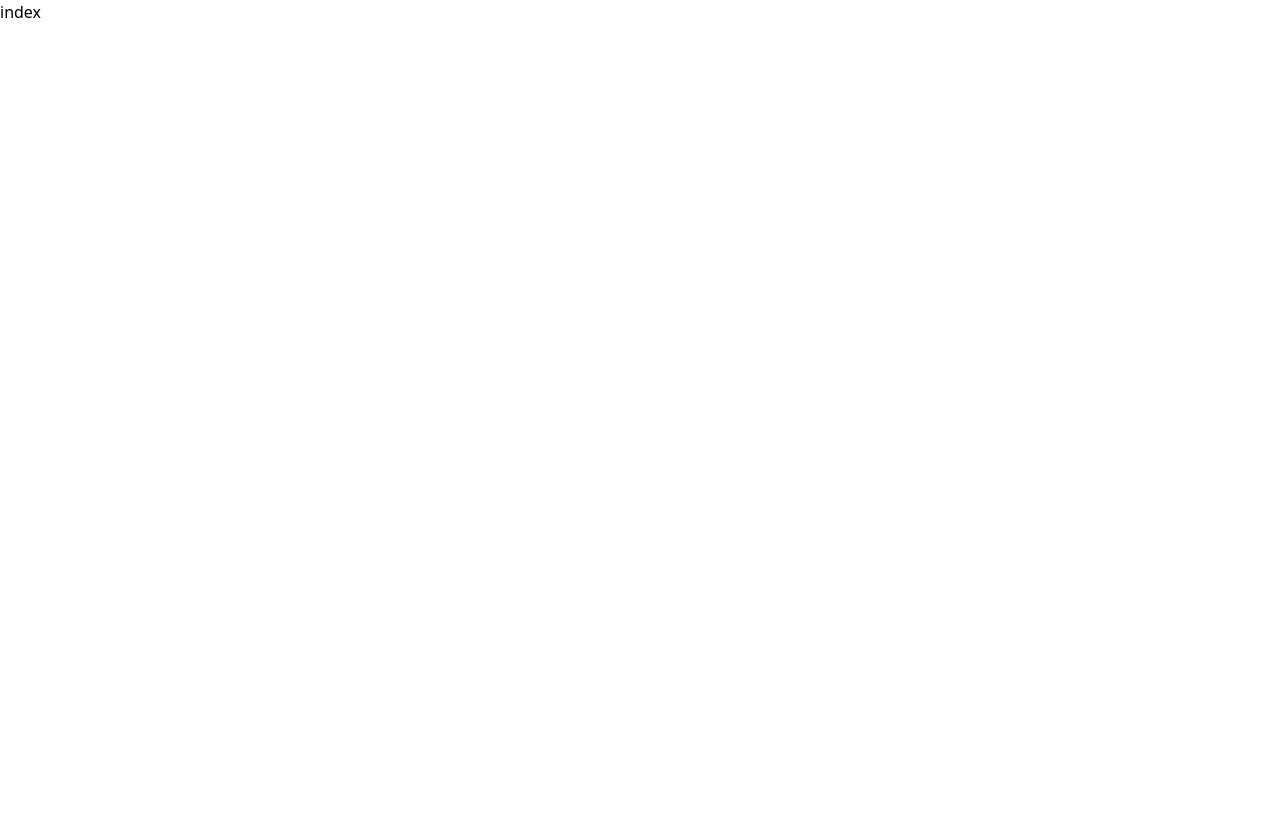
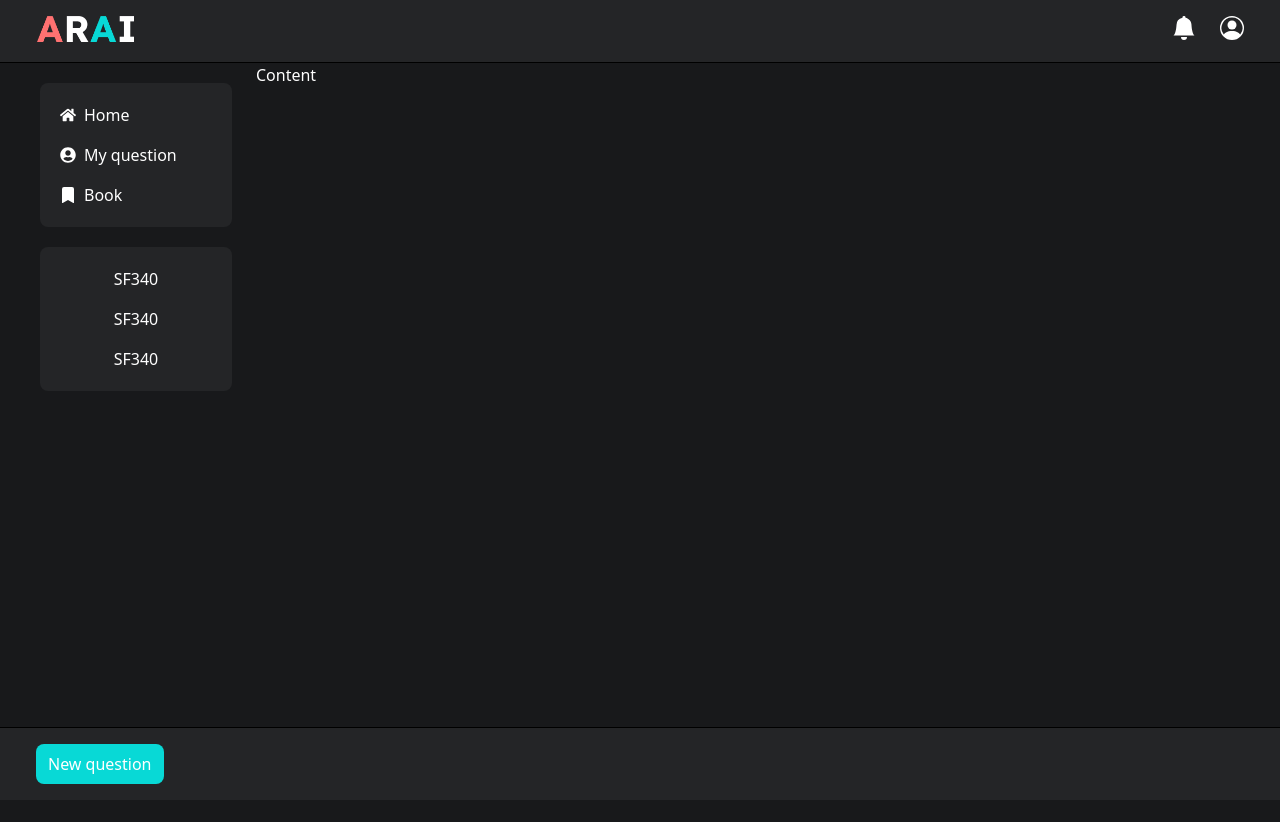
Before and after one commit to Ask-TU/Frontend_Arai_Tailwind, a Next.js app: page /Home in a window 1280 px wide. Shown: the top 822 px of the page. Before the commit the page ends 800 px from the top, so only its background shows below. Built offline with nearby package versions, Linux system fonts and the light colour scheme.

Commit message:
Update Layout

```diff
--- a/package.json
+++ b/package.json
@@ -14,7 +14,8 @@
     "eslint-config-next": "13.2.4",
     "next": "^13.2.4",
     "react": "18.2.0",
-    "react-dom": "18.2.0"
+    "react-dom": "18.2.0",
+    "react-icons": "^4.8.0"
   },
   "devDependencies": {
     "autoprefixer": "^10.4.14",
--- /dev/null
+++ b/src/components/layout/Layout.js
@@ -0,0 +1,28 @@
+import React from 'react'
+import Image from 'next/image'
+import logo from '../../../public/assets/ARAI.png'
+import { BsFillBellFill, BsPersonCircle } from 'react-icons/bs'
+
+const Header = () => {
+  return (
+    <div className='flex justify-between border-b border-black bg-242527 p-4 sticky top-0'>
+      <div className='mx-5'>
+      <Image src={logo} alt='' width={98} height={45}/>
+      </div>
+      <div className='mx-2'>
+        <button className='text-2xl text-white mx-3'><BsFillBellFill /></button>
+        <button className='text-2xl text-white mx-3'><BsPersonCircle /></button>
+      </div>
+    </div>
+  )
+}
+
+const Footer = () => {
+  return (
+    <div className='flex justify-between border-t border-black bg-242527 p-4 sticky bottom-0'>
+      <button className='rounded-lg bg-08D9D6 text-white  px-3 py-2 ml-5'>New question</button>
+    </div>
+  )
+}
+
+export { Header, Footer }
--- /dev/null
+++ b/src/components/layout/Navbar.js
@@ -0,0 +1,32 @@
+import React from 'react'
+import { FaHome, FaUserCircle } from 'react-icons/fa'
+import { BsFillBookmarkFill } from 'react-icons/bs'
+
+const Navbar = () => {
+  return (
+    <nav className='fixed left-10'>
+        <div className='flex flex-col bg-242527 text-white rounded-lg my-5 p-3 w-48'>
+            <button className='flex justify-start items-center p-2 rounded-lg hover:bg-08D9D6'>
+                <FaHome />
+                <p className='ml-2'>Home</p>
+            </button>
+            <button className='flex justify-start items-center p-2 rounded-lg hover:bg-08D9D6'>
+                <FaUserCircle />
+                <p className='ml-2'>My question</p>
+            </button>
+            <button className='flex justify-start items-center p-2 rounded-lg hover:bg-08D9D6'>
+                <BsFillBookmarkFill />
+                <p className='ml-2'>Book</p>
+            </button>
+        </div>
+
+        <div className='flex flex-col bg-242527 text-white rounded-lg my-5 p-3 w-48'>
+            <button className='p-2 rounded-lg hover:bg-08D9D6'>SF340</button>
+            <button className='p-2 rounded-lg hover:bg-08D9D6'>SF340</button>
+            <button className='p-2 rounded-lg hover:bg-08D9D6'>SF340</button>
+        </div>
+    </nav>
+  )
+}
+
+export default Navbar
--- a/src/components/layout/index.js
+++ /dev/null
@@ -1,9 +0,0 @@
-import React from 'react'
-
-const index = () => {
-  return (
-    <div>index</div>
-  )
-}
-
-export default index
--- a/src/pages/Home/index.js
+++ b/src/pages/Home/index.js
@@ -1,8 +1,21 @@
+import { Header, Footer } from '@/components/layout/Layout'
+import Navbar from '@/components/layout/Navbar'
 import React from 'react'
 
 const index = () => {
   return (
-    <div>index</div>
+    <>
+    <Header />
+    <div className='grid grid-cols-5 h-screen'>
+      <div>
+        <Navbar />
+      </div>
+      <div className='col-span-4'>
+        <p className='text-white'>Content</p>
+      </div>
+    </div>
+    <Footer />
+    </>
   )
 }
 
--- a/src/pages/login/index.js
+++ b/src/pages/login/index.js
@@ -1,56 +1,7 @@
 import React, { useState, useEffect } from 'react';
 import Link from 'next/link';
-import { setCookie } from 'cookies-next';
-import { useRouter } from 'next/router'
 
 const index = () => {
-    const router = useRouter();
-
-    //user handle
-    const [email, setEmail] = useState("");
-    const [pass, setPass] = useState("");
-
-    //Fetch data
-    const requestOptions = {
-        method: 'POST',
-        headers: { 'Content-Type': 'application/json' },
-        body: JSON.stringify({
-          "email": email,
-          "password" : pass,
-        })
-      };
-
-    const postLogin = async () => {
-        await fetch('http://localhost:8080/auth/login', requestOptions)
-          .then(response => {
-            response.json()
-                .then(data => {
-                  setCookie('token', data.token);
-                  setCookie('firstname', data.first_name);
-                  setCookie('lastname', data.last_name);
-                  setCookie('nickname', data.nick_name);
-                  setCookie('phone', data.phone);
-                  setCookie('stdID', data.student_id)
-                  setCookie('id', data.user_id);
-                  console.log(data)
-                  console.log(data.token)
-                  console.log(data.first_name)
-                  console.log(data.last_name)
-                  console.log(data.nick_name)
-                  console.log(data.phone)
-                  console.log(data.classrooms)
-                  console.log("Email = " + email)
-                  console.log("Password = " + pass)
-                  router.push('/')
-                });
-        })
-        .catch (error => {
-          if (error.message == 'Error: You need to specify name or key when calling navigate with an object as the argument. See https://reactnavigation.org/docs/navigation-actions#navigate for usage.') {
-          }
-          console.error(error);
-        })
-      }
-    //function loading
     function simulateNetworkRequest() {
         return new Promise((resolve) => setTimeout(resolve, 2000));
     }
@@ -65,11 +16,9 @@ const index = () => {
     }
     }, [isLoading]);
 
-    const handleClick = () => {setLoading(true), postLogin()};
+    const handleClick = () => {setLoading(true)};
 
     return (
-        <>
-
         <main className='bg-18191B w-screen h-screen'>
             <div className='flex h-screen'>
                 <form className="m-auto md:w-2/6">
@@ -80,37 +29,14 @@ const index = () => {
                         </p>
                     </div>
 
-                    {/* <div className="mb-1">
+                    <div className="mb-1">
                         <label for="email" class="block mb-1 text-sm font-medium text-gray-900 dark:text-white">Your email</label>
-                        <input type="email" id="email" className="bg-white outline-offset-0 outline-offset-2 outline-B66D43 text-18191B text-sm rounded-lg block w-full p-2.5 dark:bg-white dark:border-18191B dark:placeholder-gray-400 dark:text-18191B" placeholder="Email" required />
+                        <input type="email" id="email" className="bg-white text-18191B text-sm rounded-lg block w-full p-2.5 dark:bg-white dark:border-gray-600 dark:placeholder-gray-400 dark:text-18191B" placeholder="Email" required />
                     </div>
                     <div className="mb-6">
                         <label for="email" class="block mb-1 text-sm font-medium text-gray-900 dark:text-white">Your password</label>
-                        <input type="password" id="password" className="bg-white outline-offset-0 outline-offset-2 outline-B66D43 text-18191B text-sm rounded-lg block w-full p-2.5 dark:bg-white dark:border-gray-600 dark:placeholder-gray-400 dark:text-18191B" placeholder="Password" required />
-                    </div> */}
-                    <div className="mb-1">
-                        <label for="email" class="block mb-1 text-sm font-medium text-gray-900 dark:text-white">Your email</label>
-                        <input
-                            type="email"
-                            id="email"
-                            className="bg-white outline-none text-18191B text-sm rounded-lg block w-full p-2.5 dark:bg-white dark:border-18191B dark:placeholder-gray-400 dark:text-18191B"
-                            placeholder="Email"
-                            required
-                            onChange={e => setEmail(e.target.value)}
-                        />
+                        <input type="password" id="password" className="bg-white text-18191B text-sm rounded-lg block w-full p-2.5 dark:bg-white dark:border-gray-600 dark:placeholder-gray-400 dark:text-18191B" placeholder="Password" required />
                     </div>
-                    <div className="mb-6">
-                        <label for="email" class="block mb-1 text-sm font-medium text-gray-900 dark:text-white">Your password</label>
-                        <input
-                            type="password"
-                            id="password"
-                            className="bg-white outline-none text-18191B text-sm rounded-lg block w-full p-2.5 dark:bg-white dark:border-gray-600 dark:placeholder-gray-400 dark:text-18191B"
-                            placeholder="Password"
-                            required
-                            onChange={e => setPass(e.target.value)}
-                        />
-                    </div>
-
                     <div className="flex justify-center mb-6">
                         <div className="flex items-center md:h-7 h-5">
                             <input id="remember" type="checkbox" value="" className="w-4 h-4 border border-gray-300 rounded bg-gray-50 focus:ring-3 focus:ring-blue-300 dark:bg-gray-700 dark:border-gray-600 dark:focus:ring-blue-600 dark:ring-offset-gray-800 dark:focus:ring-offset-gray-800" required />
@@ -132,7 +58,6 @@ const index = () => {
                 </form>
             </div>
         </main>
-        </>
   )
 }
 
--- a/src/styles/globals.css
+++ b/src/styles/globals.css
@@ -7,3 +7,7 @@
   padding: 0;
   margin: 0;
 }
+
+body {
+  background: #18191B;
+}
```
Also changed, not shown: public/assets/ARAI.png (added), 1 other file (tests, documents, lock files or other folders).
